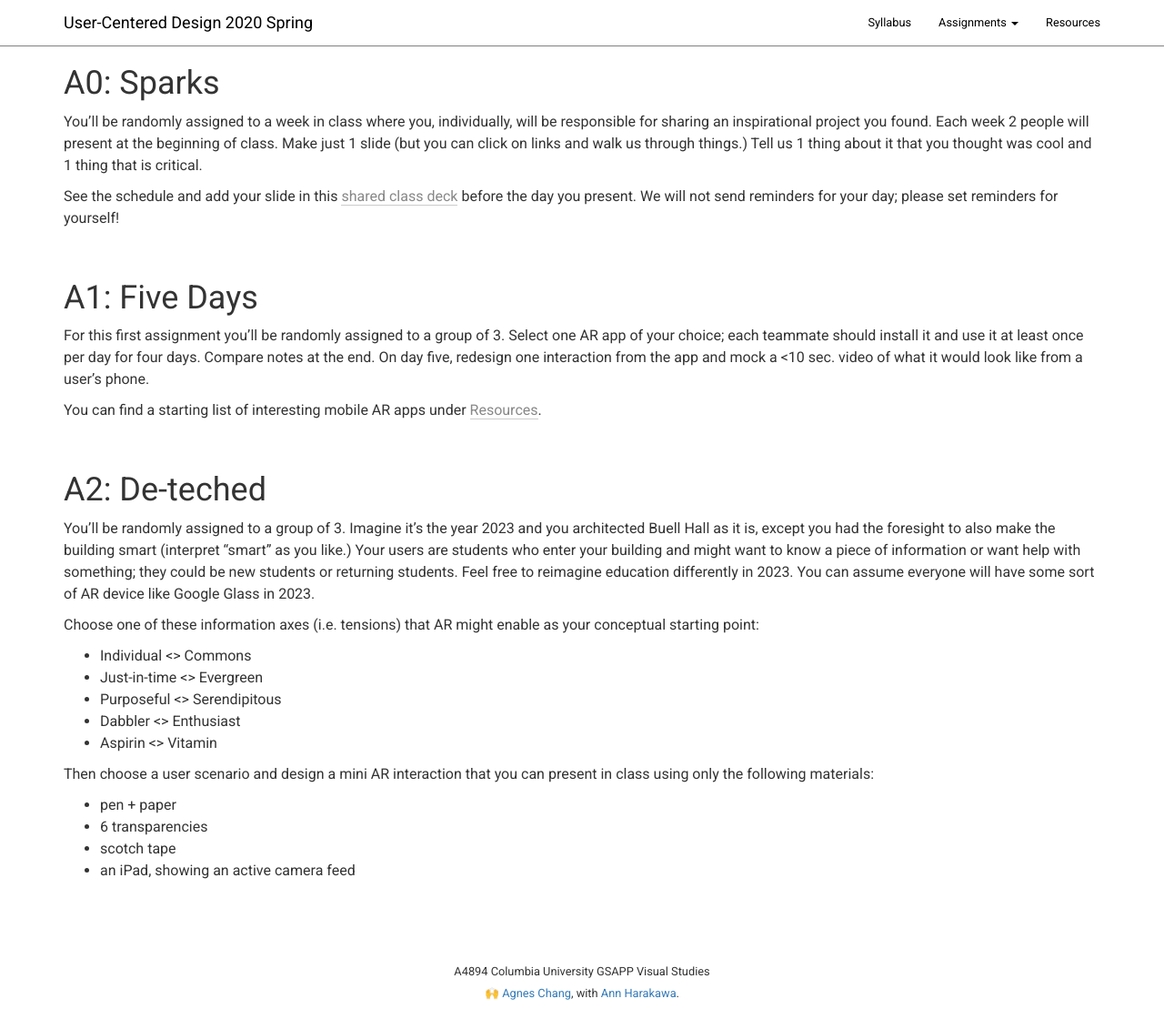
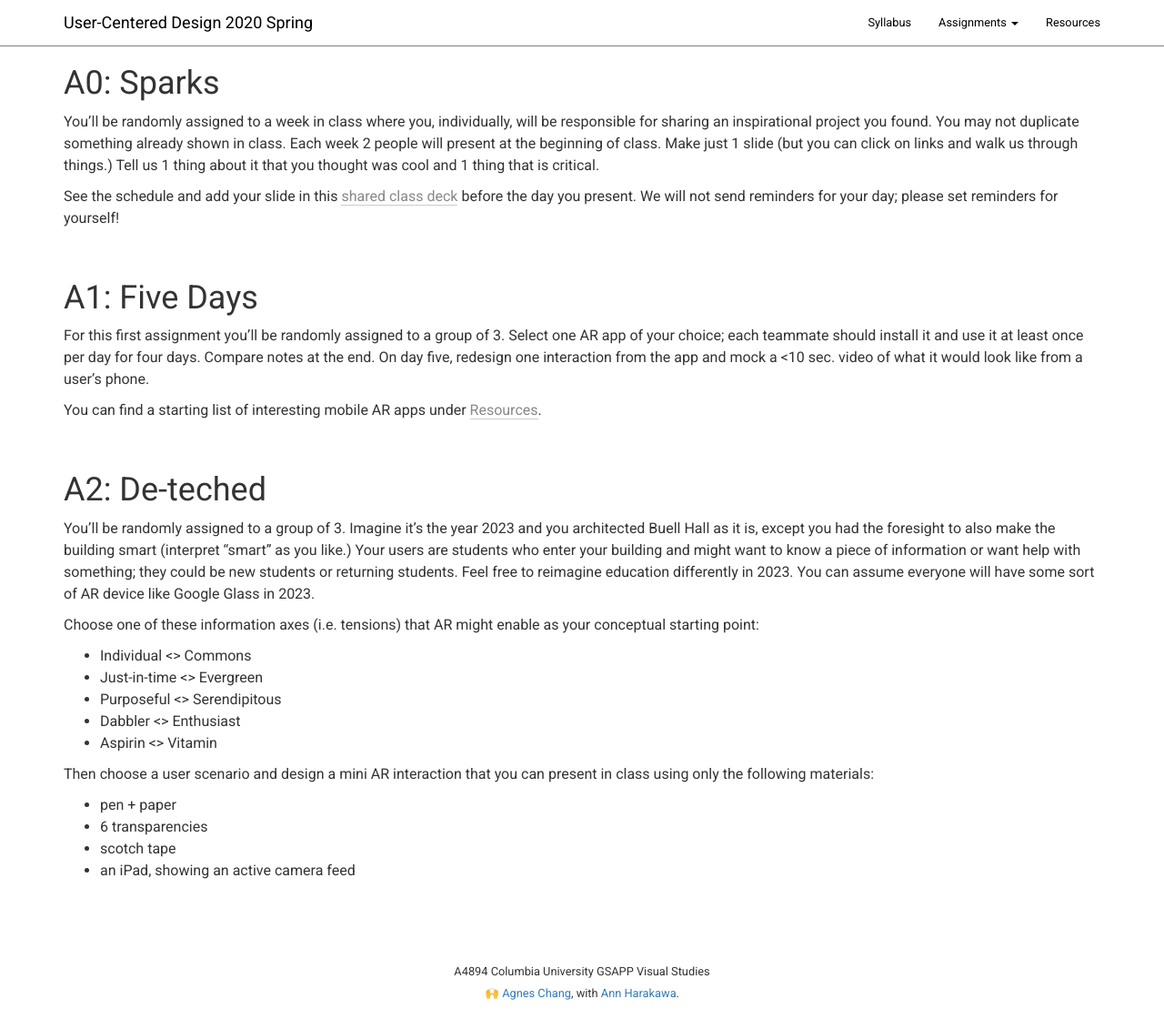
Before and after one commit to columbiaspatialinfo/columbiaspatialinfo.github.io, a Jekyll site: the page built from a0-2.md, in a window 1280 px wide and 1120 px high. Shown: the whole window at 91% size. Built offline with Jekyll 4.4.1, drawn with Linux system fonts in a browser that asks for light colours.

Commit message:
Update a0-2.md

```diff
--- a/a0-2.md
+++ b/a0-2.md
@@ -5,7 +5,7 @@ layout: default
 <a name="A0"></a>
 # A0: Sparks
 
-You’ll be randomly assigned to a week in class where you, individually, will be responsible for sharing an inspirational project you found. Each week 2 people will present at the beginning of class. Make just 1 slide (but you can click on links and walk us through things.) Tell us 1 thing about it that you thought was cool and 1 thing that is critical.
+You’ll be randomly assigned to a week in class where you, individually, will be responsible for sharing an inspirational project you found. You may not duplicate something already shown in class. Each week 2 people will present at the beginning of class. Make just 1 slide (but you can click on links and walk us through things.) Tell us 1 thing about it that you thought was cool and 1 thing that is critical.
 
 See the schedule and add your slide in this [shared class deck](https://docs.google.com/presentation/d/1Fevmvr0aVYX7Edz32J3Fi6aSqcnH0Las7PvyoqXRX_w/edit#slide=id.p) before the day you present. We will not send reminders for your day; please set reminders for yourself!
 
```
